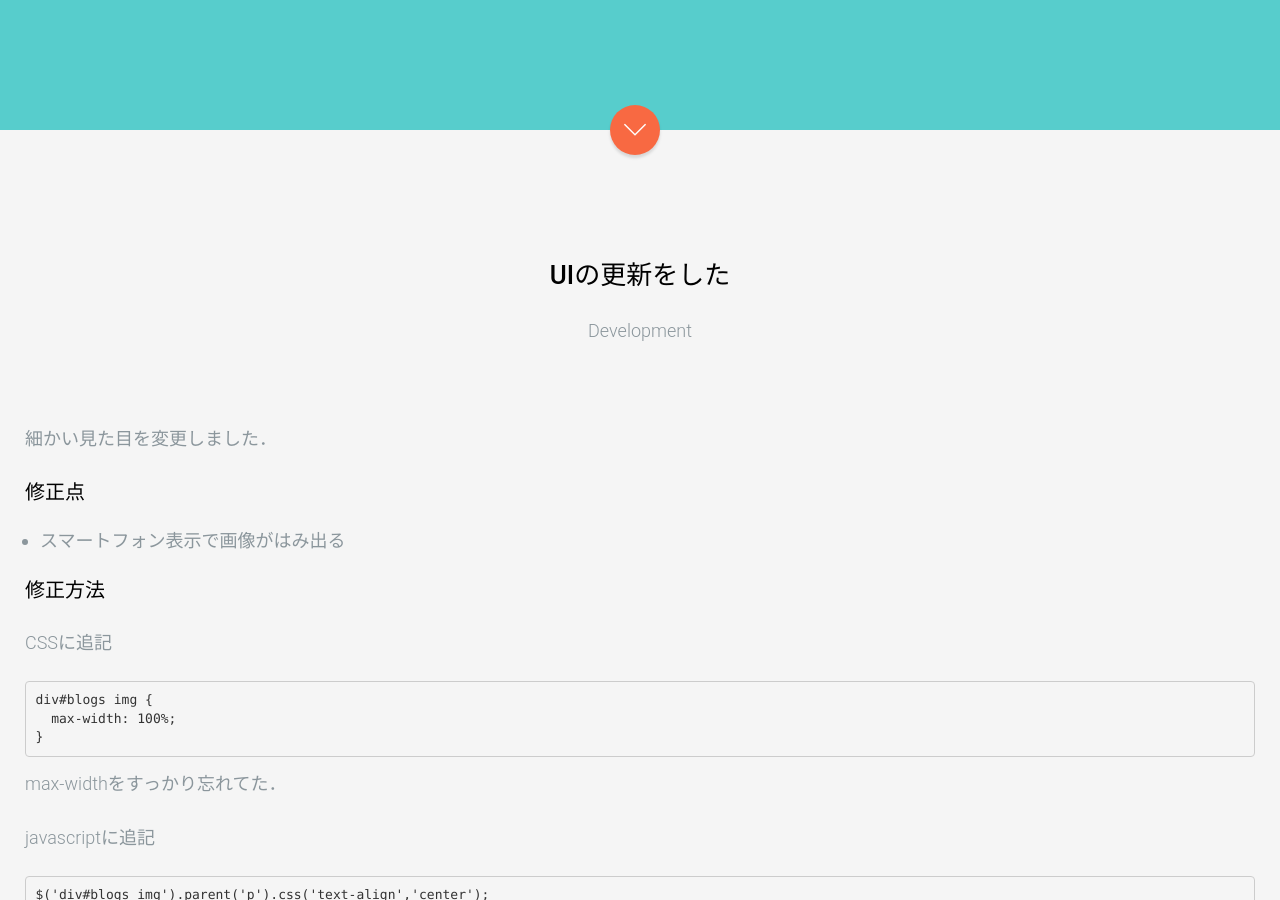
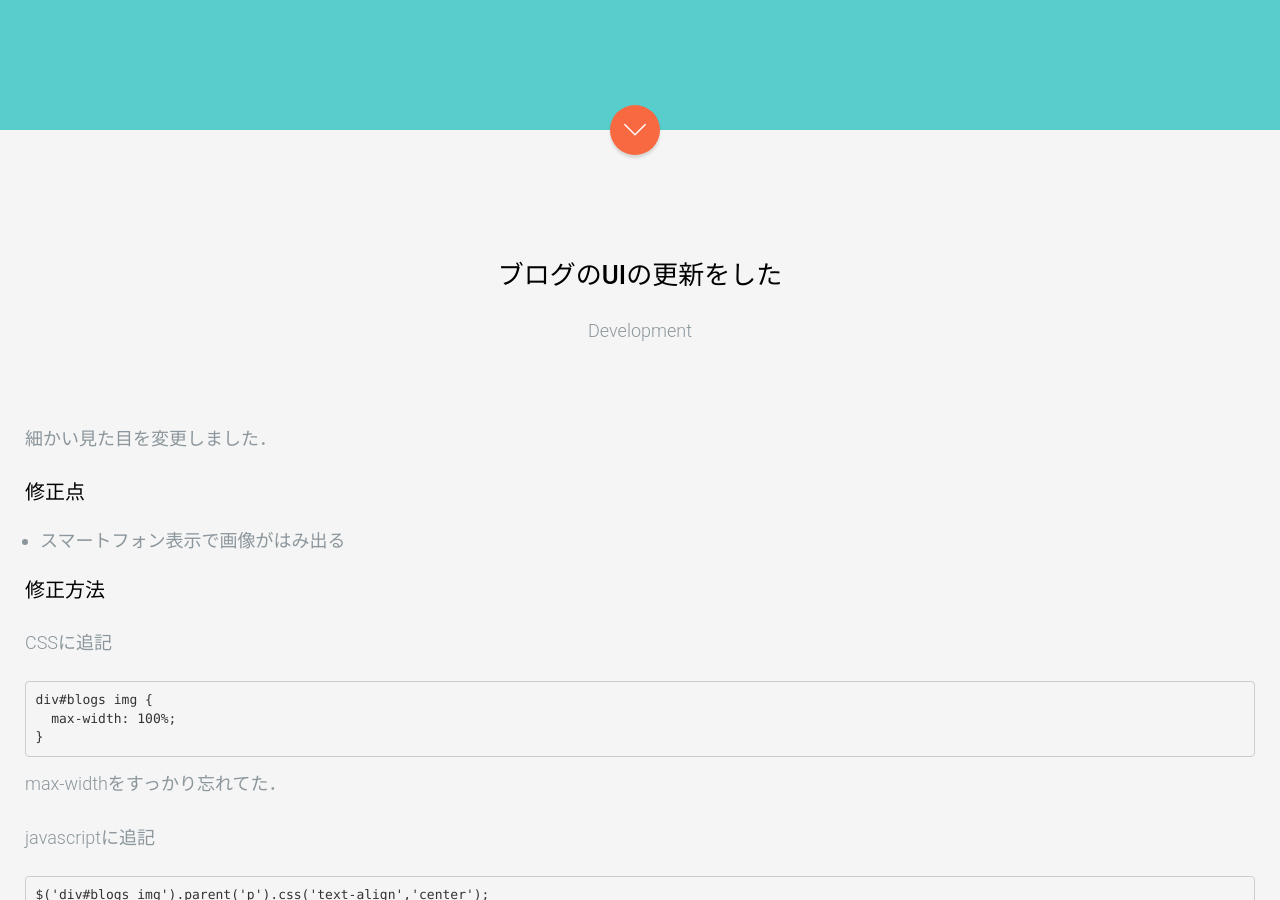
Before and after one commit to WakuwakuP/wakuwakup.github.io, a Jekyll site: the page built from _posts/2017-6-7-fix-style.md, in a window 1280 px wide and 900 px high, scrolled down 520 px. Built offline with Jekyll 4.4.1, drawn with Linux system fonts in a browser that asks for light colours.

Commit message:
Create 2017-6-7-fix-style.md

```diff
--- a/_posts/2017-6-7-fix-style.md
+++ b/_posts/2017-6-7-fix-style.md
@@ -1,6 +1,6 @@
 ---
 layout: post
-title: UIの更新をした
+title: ブログのUIの更新をした
 category: Development
 tag:
  - web
```
